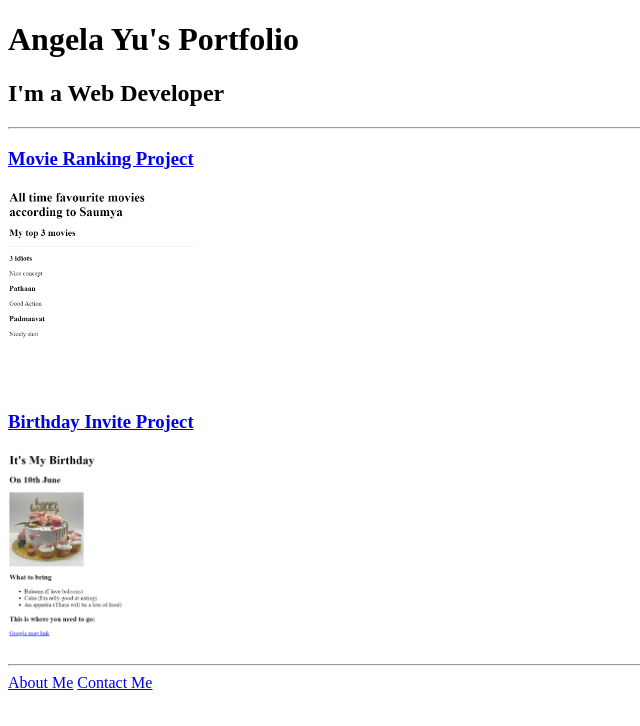
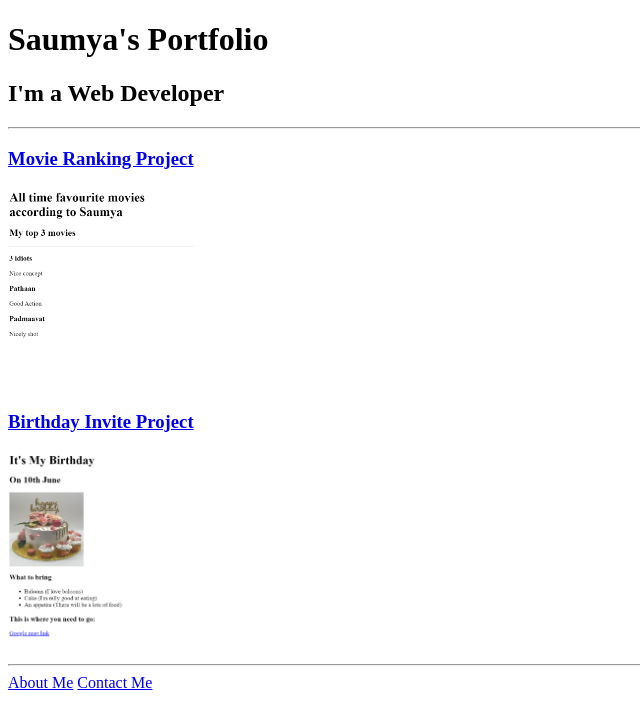
Before and after one commit to aestheticsaumya/html-portfolio, a plain HTML site: page index.html in a window 1280 px wide. Shown: the whole page, without its empty margins (0-640 px from the left). Drawn offline with Linux system fonts and the light colour scheme.

Commit message:
Update index.html

```diff
--- a/index.html
+++ b/index.html
@@ -21,7 +21,7 @@ https://developer.mozilla.org/en-US/docs/Web/HTML/Element/img#attr-height -->
     </head>
 
     <body>
-        <h1>Angela Yu's Portfolio</h1>
+        <h1>Saumya's Portfolio</h1>
         <h2>I'm a Web Developer</h2>
         <hr />
         <h3><a href="../2.4+Movie+Ranking+Project/2.4 Movie Ranking Project/index.html">Movie Ranking Project</a></h3>
```
